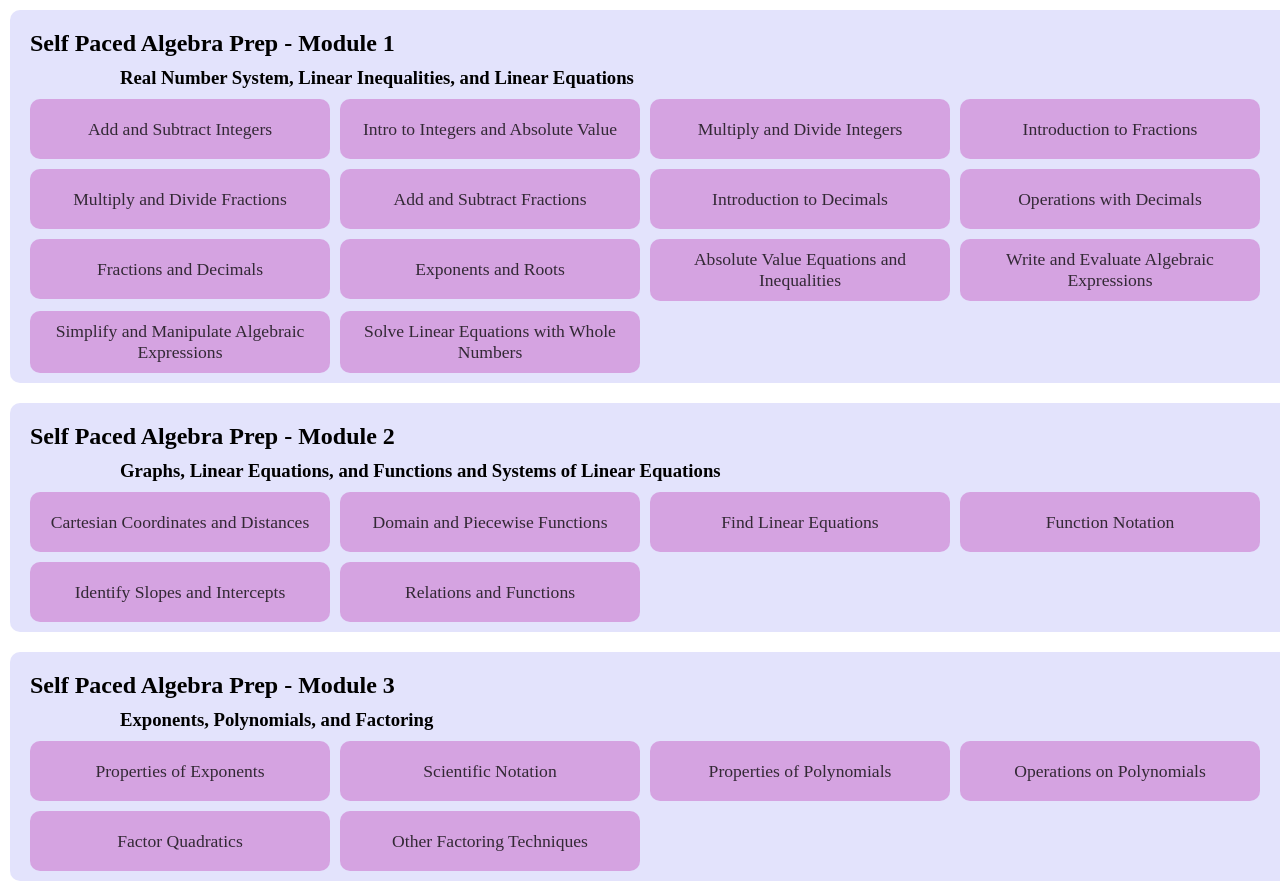
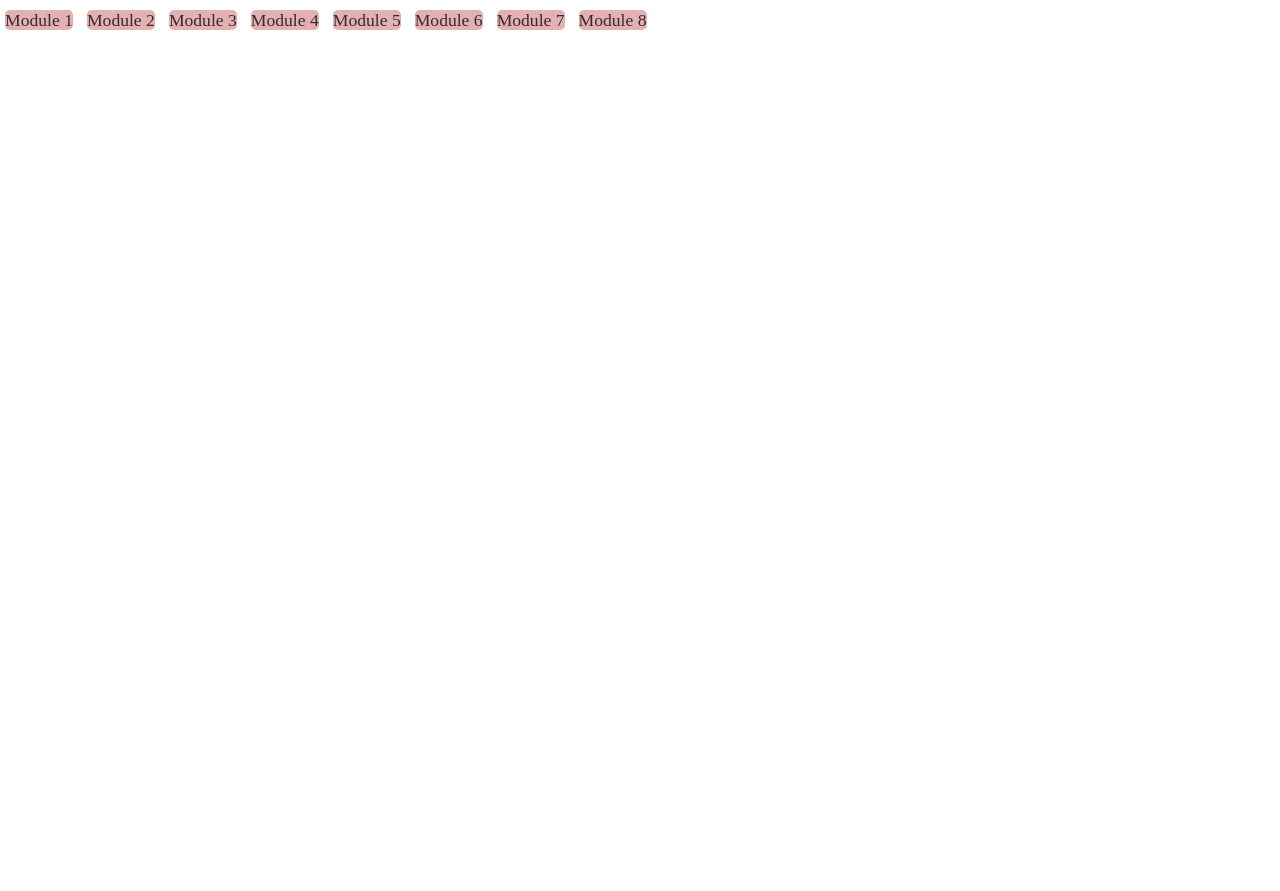
Before and after one commit to ketchers/Kourse, a plain HTML site: page AlgebraReview.html in a window 1280 px wide. After the commit the page ends 800 px from the top, so only its background shows below. Drawn offline with Linux system fonts and the light colour scheme.

Commit message:
Changed appearence.

```diff
--- a/AlgebraReview.html
+++ b/AlgebraReview.html
@@ -10,8 +10,16 @@
 </head>
 
 <body>
-
-    <div class='course-container'>
+    <div class='module'>
+        <a href="#module1">Module 1</a>
+        <a href="#module2">Module 2</a>
+        <a href="#module3">Module 3</a>
+        <a href="#module4">Module 4</a>
+        <a href="#module5">Module 5</a>
+        <a href="#module6">Module 6</a>
+        <a href="#module7">Module 7</a>
+        <a href="#module8">Module 8</a>
+        <div class='course-container' id='module1'>
             <h2>Self Paced Algebra Prep - Module 1</h2>
             <h3>Real Number System, Linear Inequalities, and Linear Equations</h3>
             <div class='assignment'>
@@ -58,7 +66,7 @@
             </div>
         </div>
 
-    <div class='course-container'>
+        <div class='course-container' id='module2'>
             <h2>Self Paced Algebra Prep - Module 2</h2>
             <h3>Graphs, Linear Equations, and Functions and Systems of Linear Equations</h3>
 
@@ -83,7 +91,7 @@
             </div>
         </div>
 
-    <div class='course-container'>
+        <div class='course-container' id='module3'>
             <h2>Self Paced Algebra Prep - Module 3</h2>
             <h3>Exponents, Polynomials, and Factoring</h3>
 
@@ -105,9 +113,7 @@
             <div class='assignment'>
                 <a target="_blank" href="https://www.knewton.com/join-course/86adfbc9-a2d2-49cb-b831-3cd9c2ca7a7a?goal_id=22a4ff17-89bb-4049-8e93-b4f0aa0c5715">Other Factoring Techniques</a>
             </div>
-
-
-
+        </div>
     </div>
 </body>
 
--- a/stylesheets/AlgebraReview.css
+++ b/stylesheets/AlgebraReview.css
@@ -14,12 +14,46 @@ h3 {
     margin: 10px 0 0 100px;
 }
 
+.module {
+    text-align: center;
+    display: inline-block;
+    margin: 10px auto;
+}
+
+.module div {
+    display: none;
+}
+
+.module div:target {
+    display: inline-block;
+}
+
+.module > a {
+    color: rgba(10, 10, 10, .8);
+    font-size: 110%;
+    text-decoration: none;
+    border-radius: 5px;
+    margin: 0 5px;
+    background-color: rgba(200, 100, 100, .5);
+}
+
+.module > a:hover,
+.module > a:active {
+    color: rgba(10, 10, 10, .8);
+    font-size: 110%;
+    text-decoration: none;
+    border-radius: 5px;
+    margin: 0 5px;
+    background-color: rgba(250, 150, 150, .5);
+}
+
 .course-container {
+    text-align: left;
     clear: both;
     display: inline-block;
     width: 100%;
     margin: 10px 10px 10px 10px;
-    background-color: rgba(200, 200, 250, .5);
+    /*background-color: rgba(200, 200, 250, .5);*/
     border-radius: 10px;
     padding: 10px;
 }
```
Lines whose indentation alone changed are shown as unchanged.
